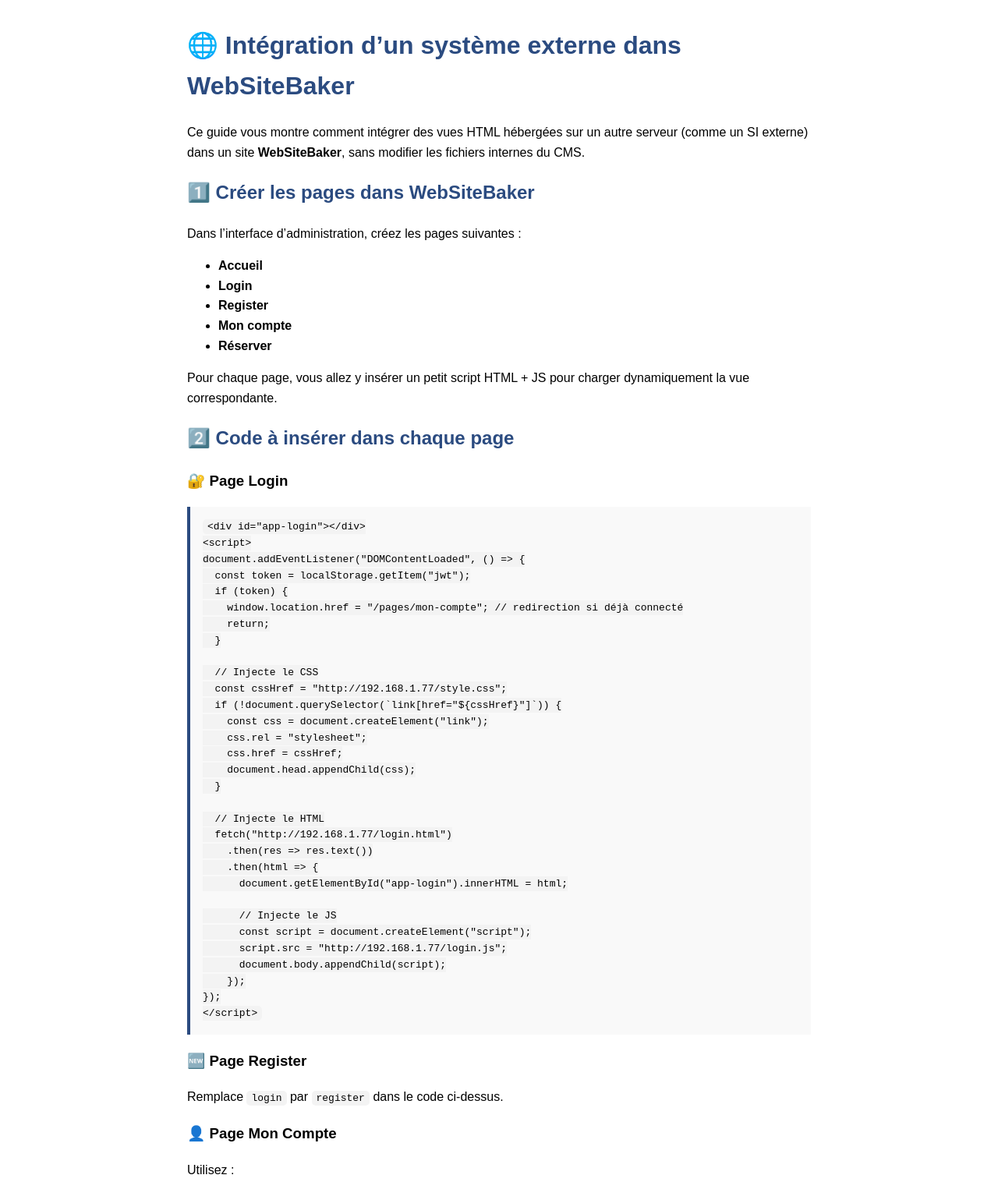
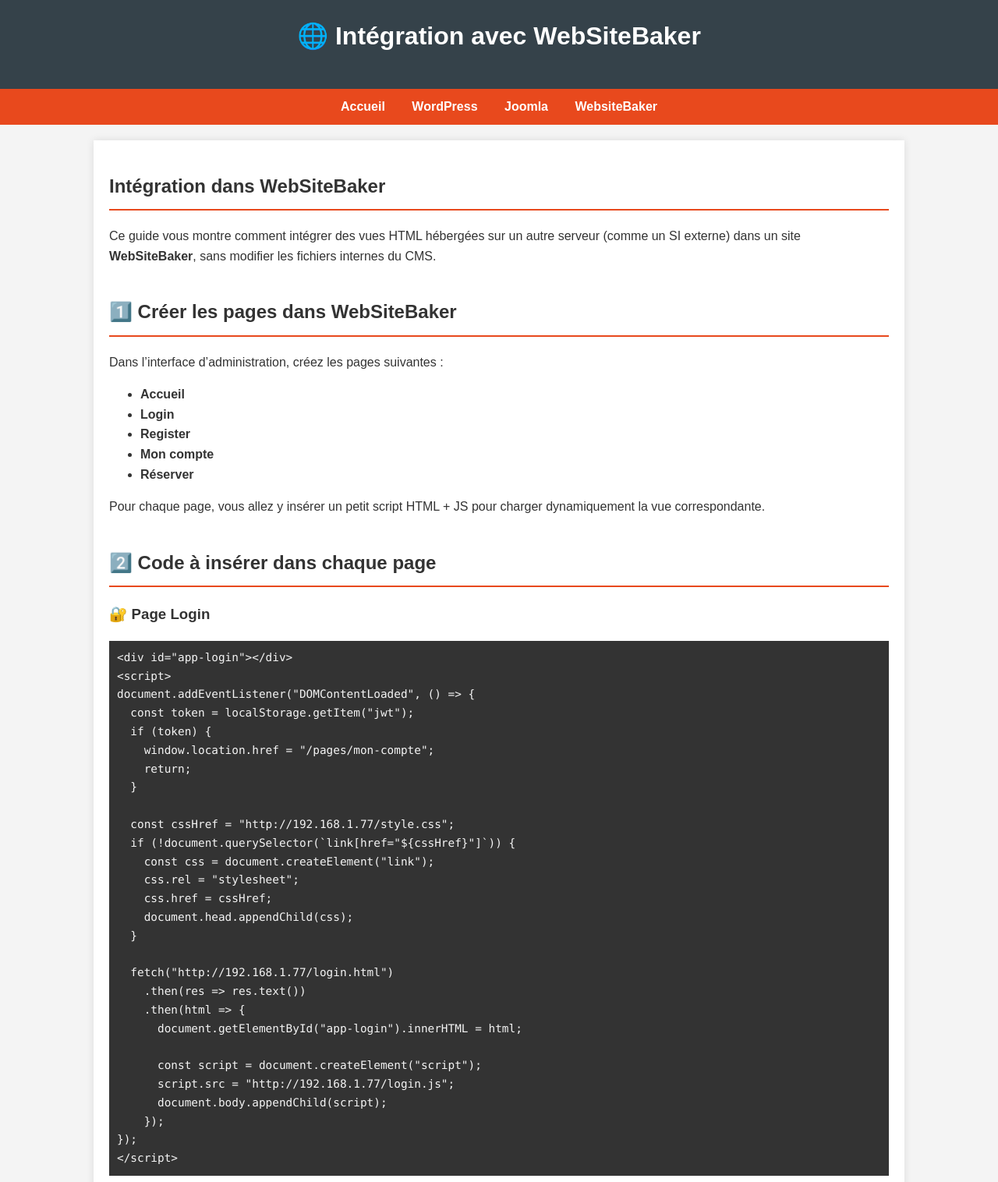
Before and after one commit to Ilyes-a/CMS-AJAX-tutorial, a plain HTML site: page websitebaker.html in a window 1280 px wide. Shown: the part 20-1536 px from the top of the page at 78% size. Drawn offline with Linux system fonts and the light colour scheme.

Commit message:
Update websitebaker.html

```diff
--- a/websitebaker.html
+++ b/websitebaker.html
@@ -2,40 +2,37 @@
 <html lang="fr">
 <head>
   <meta charset="UTF-8" />
+  <meta name="viewport" content="width=device-width, initial-scale=1" />
   <title>Intégrer un système externe dans WebSiteBaker</title>
   <meta name="description" content="Tutoriel pour intégrer un système externe dans WebSiteBaker en important dynamiquement des fichiers HTML, CSS et JS." />
-  <style>
-    body {
-      font-family: sans-serif;
-      padding: 2rem;
-      max-width: 800px;
-      margin: auto;
-      line-height: 1.6;
-    }
-    h1, h2 {
-      color: #2b4b80;
-    }
-    code {
-      background: #f3f3f3;
-      padding: 2px 6px;
-      border-radius: 5px;
-    }
-    pre {
-      background: #f9f9f9;
-      padding: 1rem;
-      overflow-x: auto;
-      border-left: 4px solid #2b4b80;
-    }
-  </style>
+  <link rel="stylesheet" href="style.css">
 </head>
 <body>
 
-  <h1>🌐 Intégration d’un système externe dans <strong>WebSiteBaker</strong></h1>
+  <header>
+    <h1>🌐 Intégration avec WebSiteBaker</h1>
+  </header>
 
+  <!-- Menu de navigation -->
+  <nav>
+    <ul>
+      <li><a href="index.html">Accueil</a></li>
+      <li><a href="wordpress.html">WordPress</a></li>
+      <li><a href="joomla.html">Joomla</a></li>
+      <li><a href="websitebaker.html">WebsiteBaker</a></li>
+    </ul>
+  </nav>
+
+  <main>
+    <section id="presentation-websitebaker">
+      <h2>Intégration dans WebSiteBaker</h2>
       <p>
-    Ce guide vous montre comment intégrer des vues HTML hébergées sur un autre serveur (comme un SI externe) dans un site <strong>WebSiteBaker</strong>, sans modifier les fichiers internes du CMS.
+        Ce guide vous montre comment intégrer des vues HTML hébergées sur un autre serveur (comme un SI externe)
+        dans un site <strong>WebSiteBaker</strong>, sans modifier les fichiers internes du CMS.
       </p>
+    </section>
 
+    <section id="creation-pages">
       <h2>1️⃣ Créer les pages dans WebSiteBaker</h2>
       <p>Dans l’interface d’administration, créez les pages suivantes :</p>
       <ul>
@@ -46,7 +43,9 @@
         <li><strong>Réserver</strong></li>
       </ul>
       <p>Pour chaque page, vous allez y insérer un petit script HTML + JS pour charger dynamiquement la vue correspondante.</p>
+    </section>
 
+    <section id="code-a-inserer">
       <h2>2️⃣ Code à insérer dans chaque page</h2>
 
       <h3>🔐 Page Login</h3>
@@ -55,11 +54,10 @@
 document.addEventListener("DOMContentLoaded", () =&gt; {
   const token = localStorage.getItem("jwt");
   if (token) {
-    window.location.href = "/pages/mon-compte"; // redirection si déjà connecté
+    window.location.href = "/pages/mon-compte";
     return;
   }
 
-  // Injecte le CSS
   const cssHref = "http://192.168.1.77/style.css";
   if (!document.querySelector(`link[href="${cssHref}"]`)) {
     const css = document.createElement("link");
@@ -68,13 +66,11 @@ document.addEventListener("DOMContentLoaded", () =&gt; {
     document.head.appendChild(css);
   }
 
-  // Injecte le HTML
   fetch("http://192.168.1.77/login.html")
     .then(res =&gt; res.text())
     .then(html =&gt; {
       document.getElementById("app-login").innerHTML = html;
 
-      // Injecte le JS
       const script = document.createElement("script");
       script.src = "http://192.168.1.77/login.js";
       document.body.appendChild(script);
@@ -87,7 +83,6 @@ document.addEventListener("DOMContentLoaded", () =&gt; {
       <p>Remplace <code>login</code> par <code>register</code> dans le code ci-dessus.</p>
 
       <h3>👤 Page Mon Compte</h3>
-  <p>Utilisez :</p>
       <pre><code>&lt;div id="app-compte"&gt;&lt;/div&gt;
 &lt;script&gt;
 document.addEventListener("DOMContentLoaded", () =&gt; {
@@ -125,7 +120,6 @@ document.addEventListener("DOMContentLoaded", () =&gt; {
       </ul>
 
       <h3>🏠 Page Accueil</h3>
-  <p>Code à insérer dans la page d’accueil :</p>
       <pre><code>&lt;div id="app-home"&gt;&lt;/div&gt;
 &lt;script&gt;
 document.addEventListener("DOMContentLoaded", () =&gt; {
@@ -148,13 +142,18 @@ document.addEventListener("DOMContentLoaded", () =&gt; {
 });
 &lt;/script&gt;
 </code></pre>
+    </section>
 
+    <section id="resultat">
       <h2>🎯 Résultat</h2>
       <p>WebSiteBaker continue de gérer les menus et les articles de blog, pendant que les pages dynamiques (login, mon compte, réservation…) sont gérées par un système externe.</p>
       <p>Le design reste cohérent grâce à l'import automatique du fichier <code>style.css</code>.</p>
+    </section>
+  </main>
 
-  <hr>
-  <p><em>Dernière mise à jour : Mars 2025 – Projet Tennis Booking</em></p>
+  <footer>
+    <p>&copy; 2025 Grp ISEN M1. Tous droits réservés.</p>
+  </footer>
 
 </body>
 </html>
```
Lines whose indentation alone changed are shown as unchanged.
